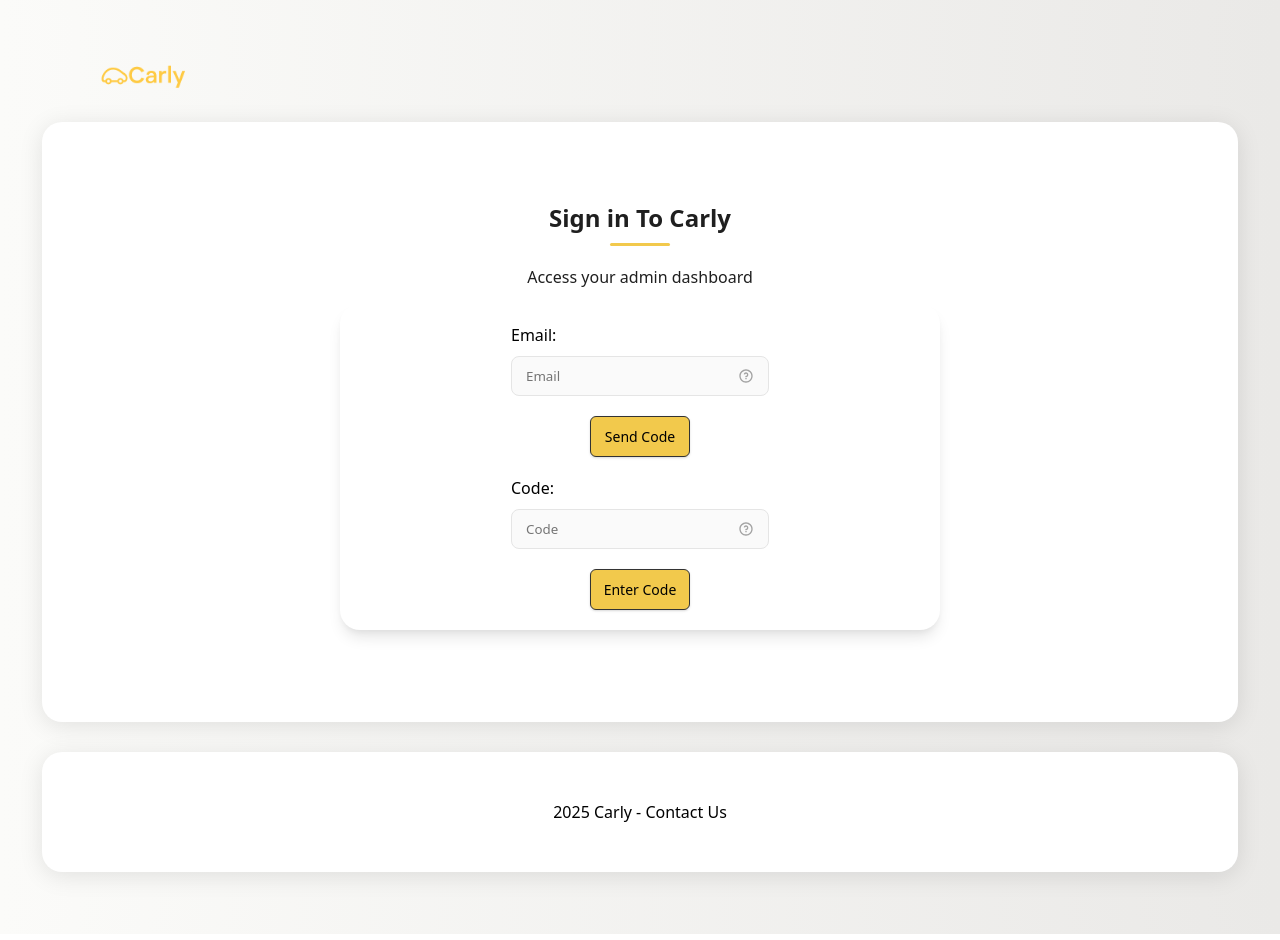
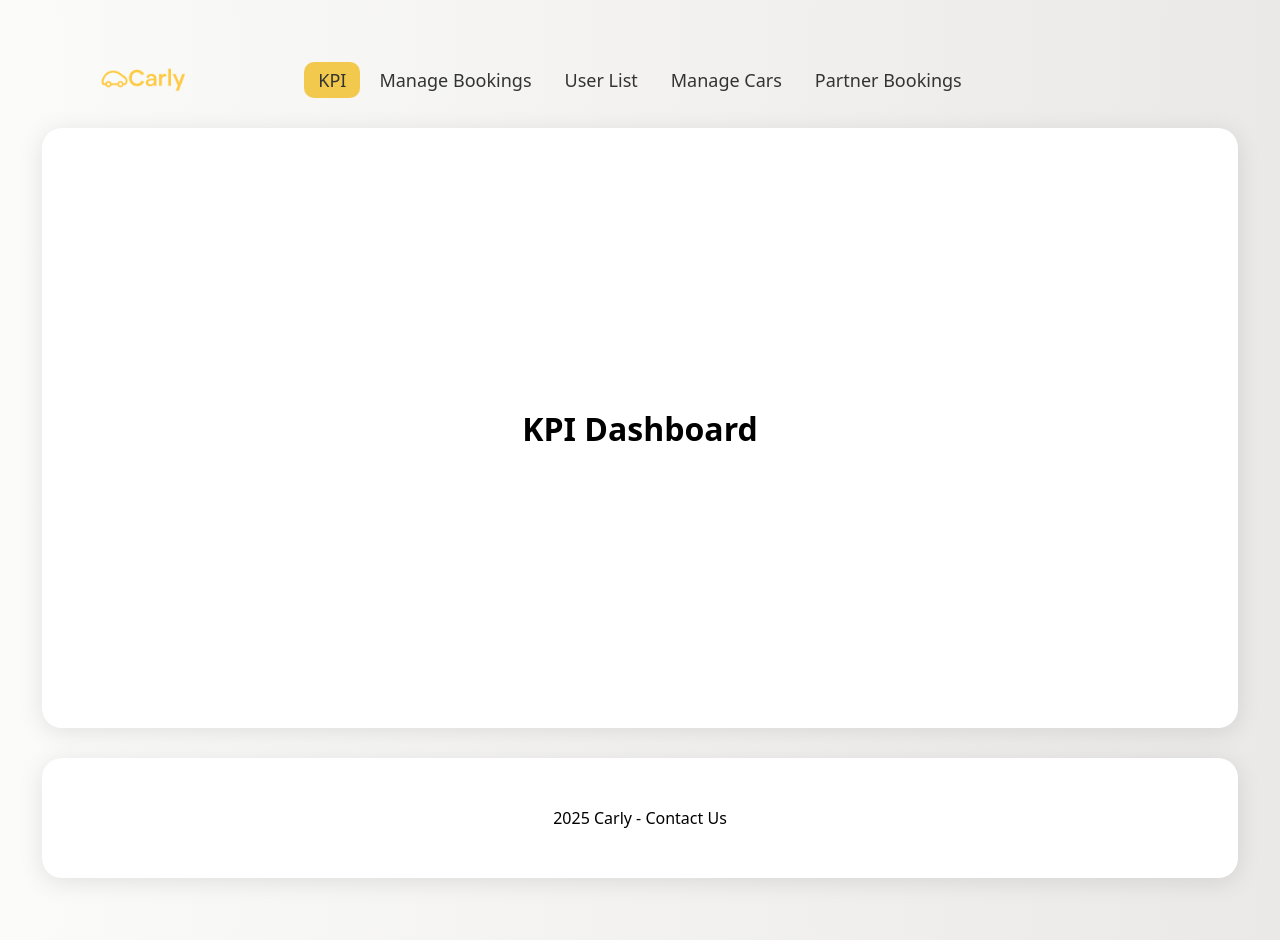
Before and after one commit to vushauv/Carly, a React (Vite) app in the folder web/: page / in a window 1280 px wide. Built offline with nearby package versions, Linux system fonts and the light colour scheme.

Commit message:
added kpi page and navbar button files, changed header by creating an empty div for now, and created a navbar that consists of navbar buttons

```diff
--- a/web/src/App.tsx
+++ b/web/src/App.tsx
@@ -1,5 +1,6 @@
 import "./App.css";
 import LoginPage from "./components/LoginPage/LoginPage";
+import KPIPage from "./components/KPIPage/KPIPage";
 import Content from "./components/Content/Content";
 import Header from "./components/Header/Header";
 import { useState } from "react";
@@ -7,14 +8,14 @@
 
 function App() {
   // Ofc this would be in the global state
-  const [loggedIn, setLoggedIn] = useState<boolean>(false);
+  const [loggedIn, setLoggedIn] = useState<boolean>(true); //for testing purposes set to true (should be false ofc)
 
   return (
     <>
       <Header loggedIn={loggedIn}></Header>
       <Content>
         {/*Insides of Content section can be replaced by different components depending on the route*/}
-        <LoginPage></LoginPage>
+        <KPIPage></KPIPage>
       </Content>
       <Footer></Footer>
     </>
--- a/web/src/components/Header/Header.module.css
+++ b/web/src/components/Header/Header.module.css
@@ -4,29 +4,30 @@
     height: auto;
 }
 
-.homeLink{
+.homeLink {
     text-decoration: none;
-
     display: flex;
-    flex-direction: row;
     align-items: center;
-    justify-content: center;
     width: 100px;
     height: 30px;
     overflow: hidden;
 }
 
-.header{
+.header {
     display: flex;
-    flex-direction: row;
     justify-content: center;
     width: 100%;
     padding: 0px 50px;
 }
 
-.headerContent{
-    display: flex;
-    flex-direction: row;
+.headerContent {
+    display: grid;
+    grid-template-columns: auto 1fr auto;
+    align-items: center;
     width: 100%;
-    justify-content: space-between;
 }
+
+.emptyDiv {
+    width: 100px;
+    height: 30px; /* Same size as homeLink to balance the grid layout */
+}
--- a/web/src/components/Header/Header.tsx
+++ b/web/src/components/Header/Header.tsx
@@ -22,6 +22,7 @@
           </Navbar>
         ) : null}
         {/* Profile compoennt as a dropdown list using which the user can view profile and log in/out*/}
+        <div className={styles.emptyDiv}/> {/* Empty div to balance the grid layout (for navbar to be centered)*. to be changed for a profile component later on*/}
       </div>
     </header>
   );
--- /dev/null
+++ b/web/src/components/KPIPage/KPIPage.tsx
@@ -0,0 +1,9 @@
+const KPIPage = () => {
+    return (
+        <div>
+            <h1>KPI Dashboard</h1>
+        </div>
+    );
+}
+
+export default KPIPage;
--- a/web/src/components/Navbar/Navbar.module.css
+++ b/web/src/components/Navbar/Navbar.module.css
@@ -0,0 +1,8 @@
+.navbar {
+  justify-self: center;
+  display: flex;
+  justify-content: center;
+  flex-wrap: wrap;
+  gap: 5px;
+  max-width: 100%;
+}
--- a/web/src/components/Navbar/Navbar.tsx
+++ b/web/src/components/Navbar/Navbar.tsx
@@ -1,6 +1,31 @@
-// NavBar component to be configured
+import styles from "./Navbar.module.css";
+import NavbarButton from "../NavbarButton/NavbarButton";
+import { useState } from "react";
+
+type NavKey = "kpi" | "manage_bookings" | "user_list" | "manage_cars" | "partner_bookings";
+
+const navItems: { key: NavKey; label:string }[] = [
+  { key: "kpi", label: "KPI" },
+  { key: "manage_bookings", label: "Manage Bookings" },
+  { key: "user_list", label: "User List" },
+  { key: "manage_cars", label: "Manage Cars" },
+  { key: "partner_bookings", label: "Partner Bookings" },
+];
+
 const Navbar = () => {
-  return <nav></nav>;
+  const [activePage, setActivePage] = useState<NavKey>("kpi");
+  return (
+    <nav className={styles.navbar}>
+    {navItems.map((item) => (
+      <NavbarButton
+        key={item.key}
+        isActive={activePage === item.key}
+        onClick={() => setActivePage(item.key)}
+      >
+        {item.label}
+      </NavbarButton>
+    ))}
+  </nav>);
 };
 
 export default Navbar;
--- /dev/null
+++ b/web/src/components/NavbarButton/NavbarButton.module.css
@@ -0,0 +1,23 @@
+.button {
+  /* background-color: var(--gray-100); */
+  color: var(--gray-200);
+  border: none;
+  padding: 6px 14px;
+  border-radius: 10px;
+  font-family: var(--font);
+  font-size: 18px;
+  width: auto;
+  box-shadow: none;
+  background: transparent;
+}
+
+.button:hover:not(:disabled) {
+  background-color: var(--gray-50);
+  color: var(--white);
+}
+
+.active {
+  background-color: var(--yellow-main);
+  color: var(--gray-200);
+  cursor: default;
+}
--- /dev/null
+++ b/web/src/components/NavbarButton/NavbarButton.tsx
@@ -0,0 +1,26 @@
+import cn from "classnames";
+import styles from "./NavbarButton.module.css";
+import type { ButtonHTMLAttributes } from "react";
+
+export interface NavbarButtonProps extends ButtonHTMLAttributes<HTMLButtonElement> {
+    isActive: boolean;
+    children: string;
+}
+
+const NavbarButton = ({ children, isActive, className, ...props }: NavbarButtonProps) => {
+    return (
+        <button
+            className={cn(
+                styles.button,
+                (isActive ? ` ${styles.active}` : ""),
+                className
+            )}
+            disabled={isActive}
+            {...props}
+        >
+            {children}
+        </button>
+    );
+};
+
+export default NavbarButton;
--- a/web/src/index.css
+++ b/web/src/index.css
@@ -8,6 +8,8 @@
   --white-50: #fafafa;
   --white-100: #e5e5e5;
 
+  --gray-50: rgb(150, 150, 150);
+  --gray-100: rgb(100, 100, 100);
   --gray-200: rgb(51, 51, 51);
   --theme-color: linear-gradient(
     to right,
```
Also changed, not shown: web/src/components/KPIPage/KPIPage.module.css (added), 1 other file (tests, documents, lock files or other folders).
